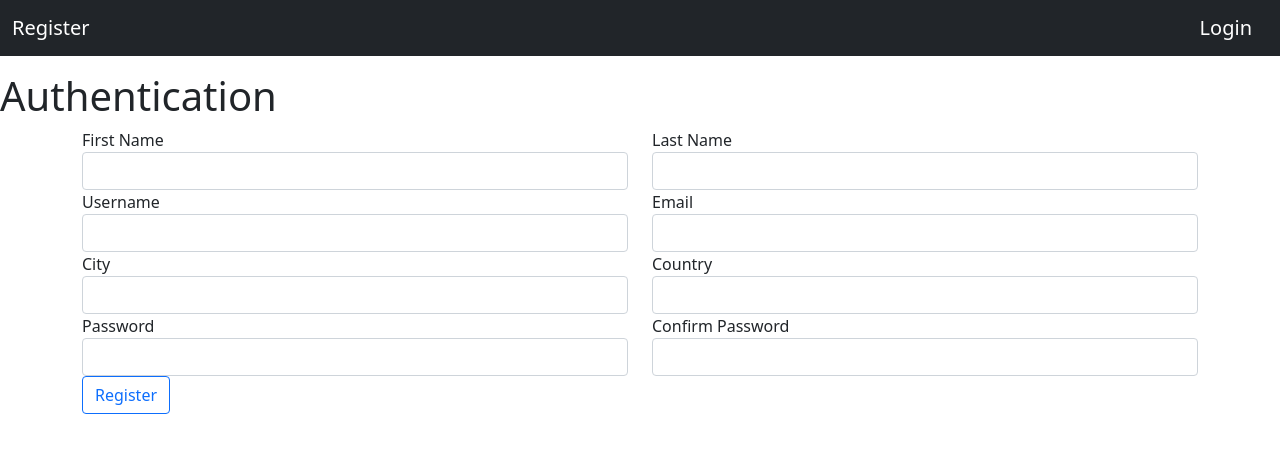
After one commit to Daniel84Ting/Music_world, a Django app: page /accounts/register/ in a window 1280 px wide. The commit adds this page. Shown: the top 453 px of the page. Run offline with Django 3.2, Linux system fonts and the light colour scheme.

Commit message:
create Authentication

```diff
--- a/accounts/admin.py
+++ b/accounts/admin.py
@@ -1,3 +1,6 @@
 from django.contrib import admin
+from accounts.models import *
 
 # Register your models here.
+admin.site.register(User)
+admin.site.register(Profile)
--- a/music_world/templates/musics/base.html
+++ b/accounts/templates/accounts/base.html
@@ -10,31 +10,33 @@
 <body>
     <nav class="navbar navbar-expand-lg navbar-dark bg-dark mb-3">
         <div class="container-fluid">
-            <a class="navbar-brand" href="{% url 'events:musics_index'%}">Music World</a>
+            <a class="navbar-brand" href="{% url 'accounts:register' %}">Register</a>
             <button class="navbar-toggler" type="button" data-bs-toggle="collapse"
                 data-bs-target="#navbarSupportedContent" aria-controls="navbarSupportedContent" aria-expanded="false"
                 aria-label="Toggle navigation">
                 <span class="navbar-toggler-icon"></span>
             </button>
-            <div class="collapse navbar-collapse" id="navbarSupportedContent">
-                <ul class="navbar-nav me-auto mb-2 mb-lg-0">
-                    <li class="nav-item">
-                        <a class="nav-link active" aria-current="page" href="{% url 'events:musics_event'%}">Events</a>
-                    </li>
-                </ul>
-            </div>
-            <div class="collapse navbar-collapse" id="navbarSupportedContent">
-                <ul class="navbar-nav me-auto mb-2 mb-lg-0">
-                    <li class="nav-item">
-                        <a class="nav-link active" aria-current="page" href="#">Profile</a>
-                    </li>
-                </ul>
-            </div>
+            <a class="navbar-brand" href="{% url 'accounts:login' %}">Login</a>
+            <button class="navbar-toggler" type="button" data-bs-toggle="collapse"
+                data-bs-target="#navbarSupportedContent" aria-controls="navbarSupportedContent" aria-expanded="false"
+                aria-label="Toggle navigation">
+                <span class="navbar-toggler-icon"></span>
+            </button>
         </div>
     </nav>
-    {% block body %}
-    {% endblock body %}
 
-    {% block scripts %}{% endblock scripts %}
+    {% if messages %}
+    {% for message in message %}
+
+    <div>
+        {{message}}
+    </div>
+
+    {% endfor %}
+
+    {% endif %}
+    <h1>Authentication</h1>
+    {% block content %}
+    {% endblock content %}
 </body>
 </html>
--- /dev/null
+++ b/accounts/templates/accounts/register.html
@@ -0,0 +1,52 @@
+{% extends 'accounts/base.html' %}
+
+{% block content %}
+
+<div class="container">
+    <form action="{% url 'accounts:register' %}" method="post">
+        {% csrf_token %}
+        <div class="row">
+            <div class="col-md-6">
+                <label for="first_name">First Name</label>
+                <input type="text" class="form-control" name="first_name">
+            </div>
+            <div class="col-md-6">
+                <label for="last_name">Last Name</label>
+                <input type="text" class="form-control" name="last_name">
+            </div>
+        </div>
+        <div class="row">
+            <div class="col-md-6">
+                <label for="username">Username</label>
+                <input type="text" class="form-control" name="username">
+            </div>
+            <div class="col-md-6">
+                <label for="email">Email</label>
+                <input type="text" class="form-control" name="email">
+            </div>
+        </div>
+        <div class="row">
+            <div class="col-md-6">
+                <label for="city">City</label>
+                <input type="text" class="form-control" name="city">
+            </div>
+            <div class="col-md-6">
+                <label for="country">Country</label>
+                <input type="text" class="form-control" name="country">
+            </div>
+        </div>
+        <div class="row">
+            <div class="col-md-6">
+                <label for="password">Password</label>
+                <input type="password" class="form-control" name="password">
+            </div>
+            <div class="col-md-6">
+                <label for="confirm_password">Confirm Password</label>
+                <input type="password" class="form-control" name="confirm_password">
+            </div>
+        </div>
+        <button class="btn btn-outline-primary" type="submit">Register</button>
+    </form>
+</div>
+
+{% endblock content %}
--- /dev/null
+++ b/accounts/urls.py
@@ -0,0 +1,10 @@
+from django.urls import path
+from accounts.views import *
+
+app_name = "accounts"
+
+urlpatterns = [
+    path('register/', views_register, name="register"),
+    path('login/', views_login, name="login"),
+    path('logout/', views_logout, name="logout")
+]
--- a/accounts/views.py
+++ b/accounts/views.py
@@ -1,3 +1,65 @@
-from django.shortcuts import render
+from accounts.models import User, Profile
+from django.shortcuts import render, redirect
+from django.contrib import messages
+from django.db import IntegrityError
+from django.contrib.auth import login, logout, authenticate
+from django.contrib.auth.forms import UserCreationForm
 
 # Create your views here.
+
+def views_register(request):
+    if request.method == "POST":
+        first_name = request.POST['first_name']
+        last_name = request.POST['last_name']
+        username = request.POST['username']
+        email = request.POST['email']
+        city = request.POST['city']
+        country = request.POST['country']
+
+        password = request.POST['password']
+        confirm_password = request.POST['confirm_password']
+
+        if password != confirm_password:
+            messages.error(request, "password in not match")
+            return render(request, "accounts/register.html")
+        try:
+            pass
+            user = User.objects.create_user(username, email, password,first_name=first_name, last_name=last_name)
+            profile = Profile(city=city, country=country, user=user)
+            profile.save()
+
+        except IntegrityError:
+            messages.error(request, "Username is taken already")
+            return render(request, 'accounts/register.html')
+
+        login(request, user)
+        return redirect("events:musics_index")
+
+    else:
+        form = UserCreationForm()
+        return render(request, "accounts/register.html", {"form": form})
+
+    return render(request, "accounts/register.html")
+
+
+def views_login(request):
+    if request.method == "POST":
+        username = request.POST['username']
+        password = request.POST['password']
+
+        user = authenticate(request, username=username, password=password)
+
+        if user is not None:
+            login(request, user)
+            return redirect("events:musics_index")
+
+        else:
+            messages.error(request, "username or password is incorrect")
+            return render(request, "accounts/login.html")
+    return render(request, "accounts/login.html")
+
+
+def views_logout(request):
+
+    logout(request)
+    return redirect('accounts:login')
--- a/music_base/urls.py
+++ b/music_base/urls.py
@@ -21,5 +21,6 @@ from django.conf.urls.static import static
 urlpatterns = [
     path('admin/', admin.site.urls),
     path('', include('music_world.urls')),
-    path('reviews/', include('reviews.urls'))
+    path('reviews/', include('reviews.urls')),
+    path('accounts/', include('accounts.urls'))
 ] + static(settings.MEDIA_URL, document_root=settings. MEDIA_ROOT)
--- a/music_world/templates/musics/create_category.html
+++ b/music_world/templates/musics/create_category.html
@@ -1,4 +1,4 @@
-{% extends 'musics/base.html' %}
+{% extends 'base.html' %}
 
 {% block body %}
 
--- a/music_world/templates/musics/events.html
+++ b/music_world/templates/musics/events.html
@@ -1,4 +1,4 @@
-{% extends 'musics/base.html' %}
+{% extends 'base.html' %}
 
 {% block body %}
 
```
Also changed, not shown: accounts/models.py (+25 -0 lines), accounts/templates/accounts/login.html (added, +21 -0 lines), music_base/settings.py (+6 -3 lines), music_world/templates/musics/index.html (+64 -1 lines), music_world/templates/musics/show.html (+9 -7 lines), music_world/views.py (+17 -2 lines), reviews/views.py (+21 -4 lines), templates/base.html (+33 -0 lines), accounts/migrations/0001_initial.py (added), media/uploads/2021/05/19/gettyimages.jpg (added).
